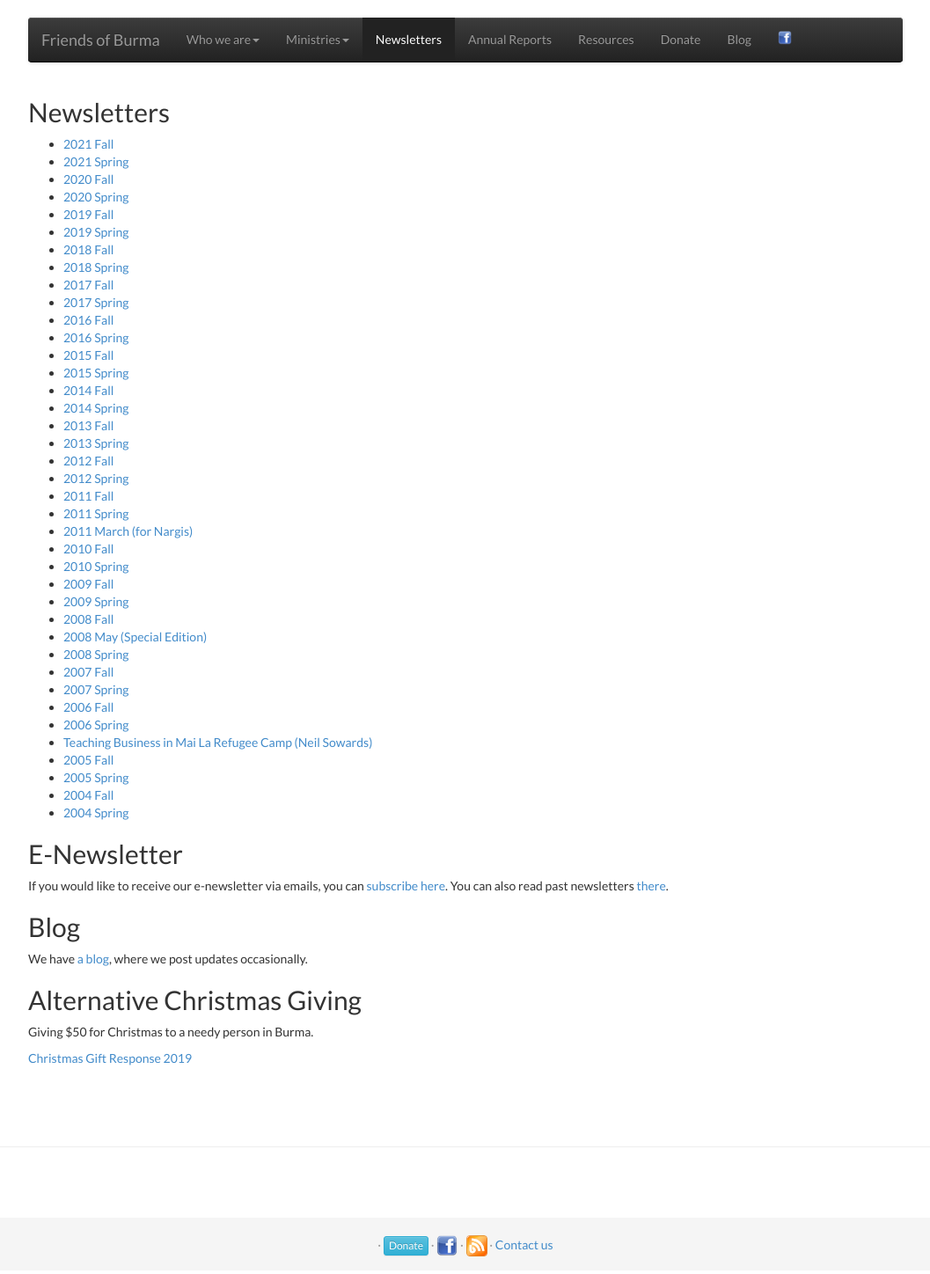
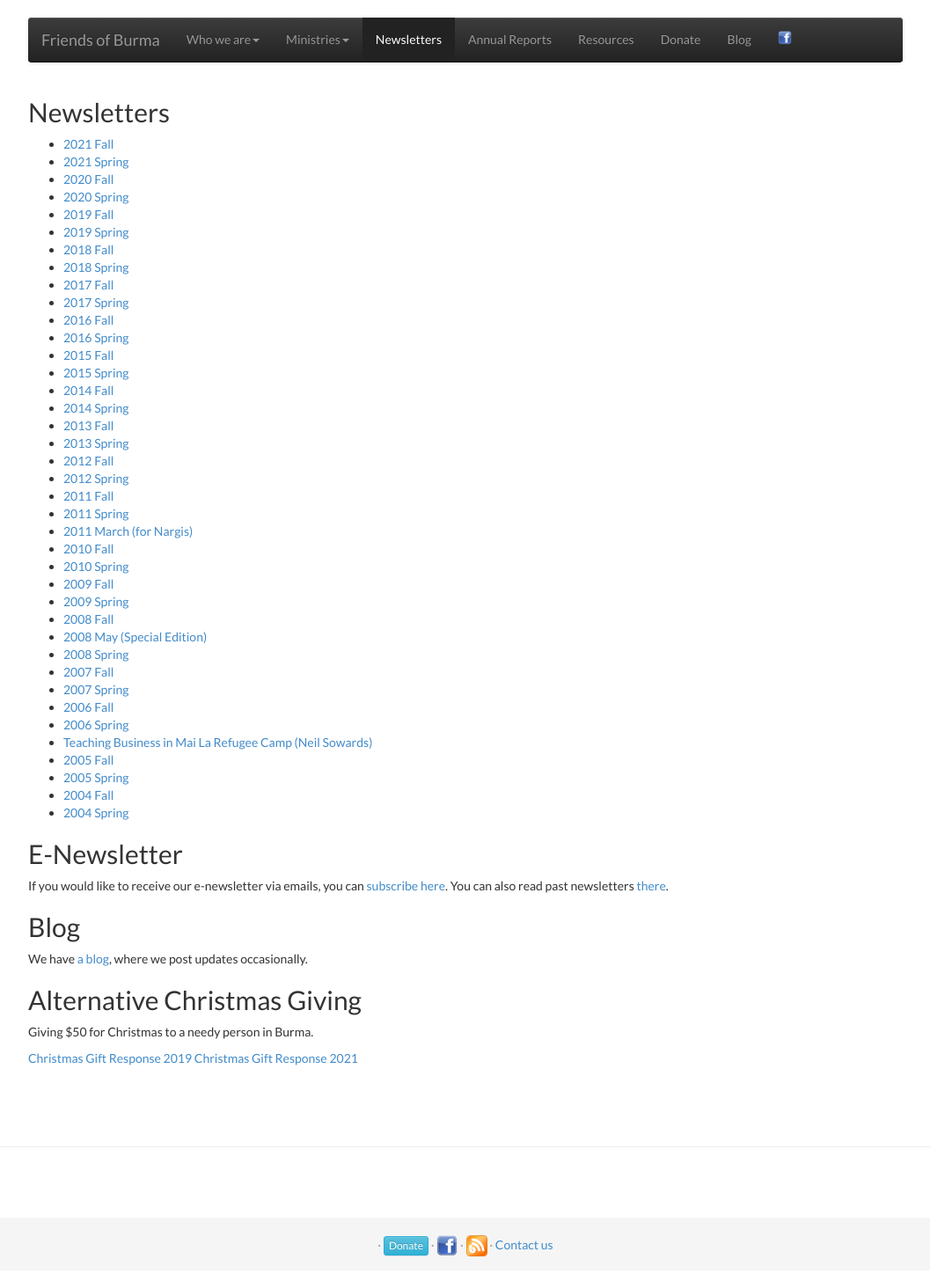
Before and after one commit to friendsofburma/friendsofburma.github.io, a Jekyll site: the page built from _pages/newsletter.md, in a window 1280 px wide. Shown: the whole page at 88% size, without its empty margins (111-1168 px from the left). Built offline with Jekyll 4.4.1, drawn with Linux system fonts in a browser that asks for light colours.

Commit message:
christmas gift response 2021.

```diff
--- a/_pages/newsletter.md
+++ b/_pages/newsletter.md
@@ -65,3 +65,4 @@ We have [a blog](http://blog.friendsofburma.org), where we post updates occasion
 Giving \$50 for Christmas to a needy person in Burma.
 
 [Christmas Gift Response 2019](https://docs.google.com/document/d/1qv1u6RICahjZyoD0glVRTPtmlwbTnihRcLVY3wV7u3k/edit?usp=sharing)
+[Christmas Gift Response 2021](https://docs.google.com/document/d/1spaDD8OIFTpFMeAZu5cC3FLGHvBDFUiwbP3jDP0ZSLY/edit?usp=sharing)
```
